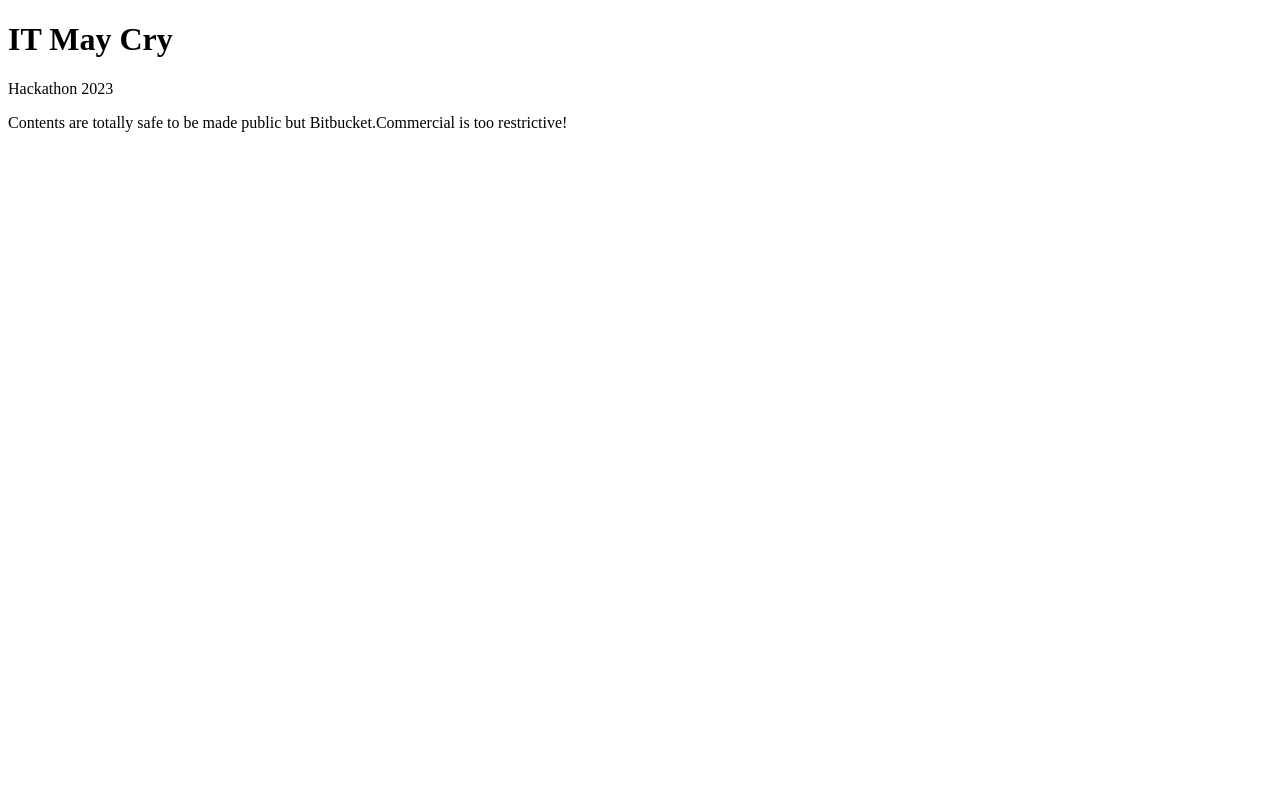
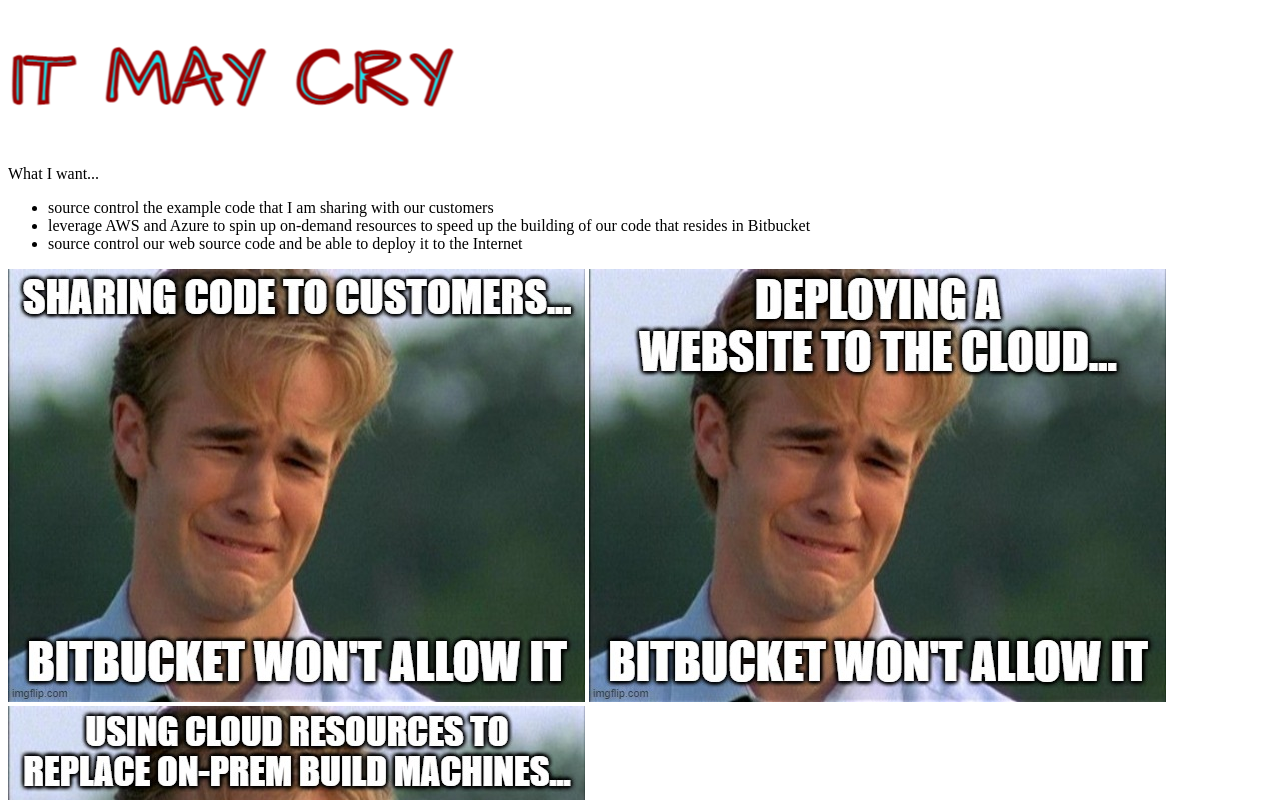
Before and after one commit to vincentsiu/vincentsiu.github.io, a plain HTML site: page index.html in a window 1280 px wide. Shown: the top 800 px of the page. Drawn offline with Linux system fonts and the light colour scheme.

Commit message:
upload web stuff

```diff
--- a/index.html
+++ b/index.html
@@ -1,9 +1,21 @@
 <!DOCTYPE html>
 <html>
-<body>
 
-<h1>IT May Cry</h1>
-<p>Hackathon 2023</p>
-<p>Contents are totally safe to be made public but Bitbucket.Commercial is too restrictive!</p>
-</body>
+   <head>
+      <title>IT May Cry (Hackathon)</title>
+	  <img src = "images/itmaycry.jpg" alt = "IT May Cry" />
+   </head>
+
+   <body>
+      <p>What I want...</p>
+	  <ul>
+	  <li>source control the example code that I am sharing with our customers</li>
+      <li>leverage AWS and Azure to spin up on-demand resources to speed up the building of our code that resides in Bitbucket</li>
+      <li>source control our web source code and be able to deploy it to the Internet</li>
+    </ul>
+
+	<img src = "images/sad1.jpg" />
+	<img src = "images/sad2.jpg" />
+	<img src = "images/sad3.jpg" />
+   </body>
 </html>
```
Also changed, not shown: images/happy.jpg (added), images/itmaycry.jpg (added), images/sad1.jpg (added), images/sad2.jpg (added), images/sad3.jpg (added).
